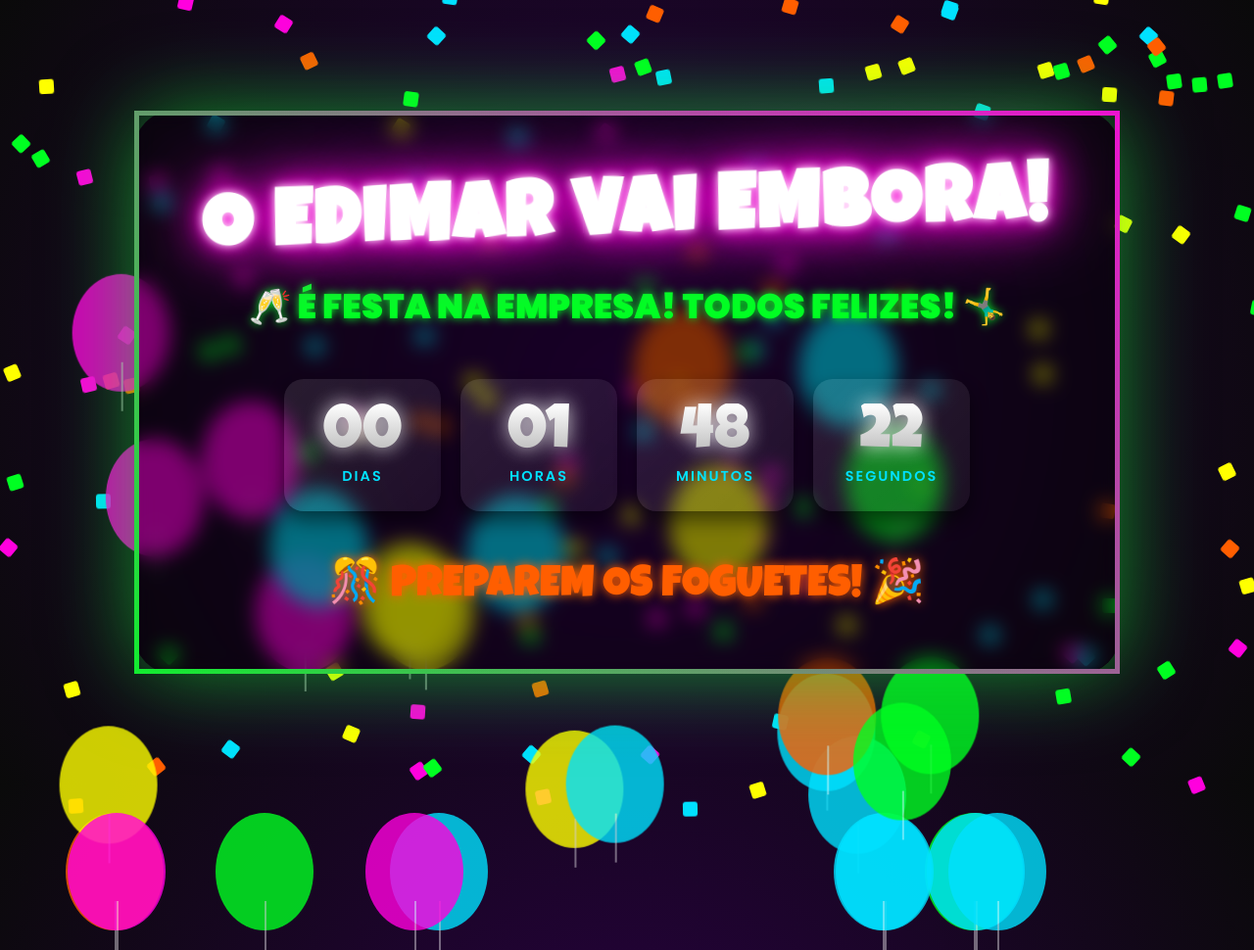
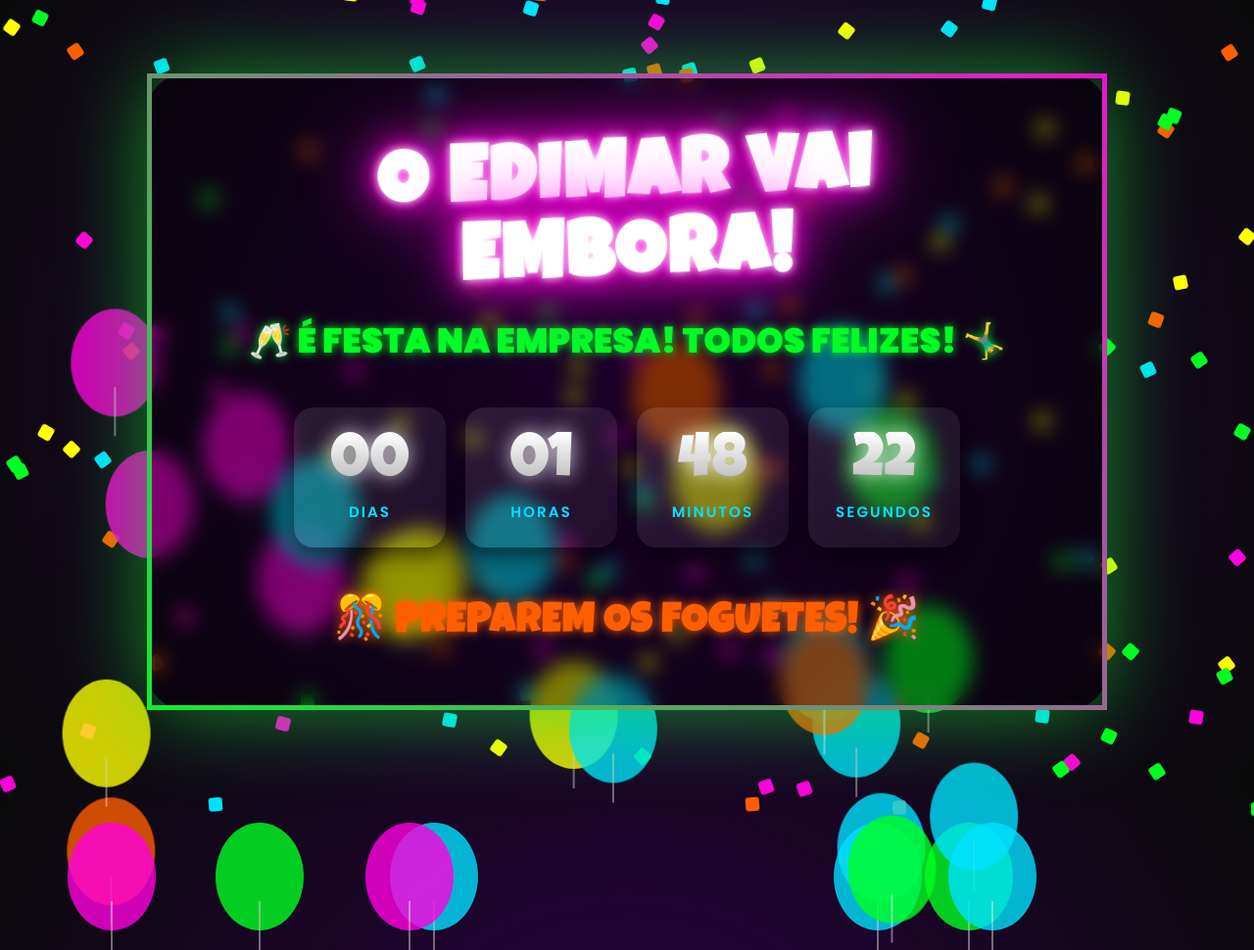
Before and after one commit to hicharlesrocha/hicharlesrocha.github.io, a plain HTML site: page sai-logo.html in a window 1280 px wide. Shown: the whole page at 98% size. Drawn offline with Linux system fonts and the light colour scheme.

Commit message:
Update sai-logo.html

```diff
--- a/sai-logo.html
+++ b/sai-logo.html
@@ -1,10 +1,11 @@
 <!DOCTYPE html>
 <html lang="pt-br">
 <head>
-    <meta charset="UTF-8">
-    <meta name="viewport" content="width=device-width, initial-scale=1.0">
+  <meta charset="UTF-8" />
+  <meta name="viewport" content="width=device-width, initial-scale=1.0" />
   <title>A GRANDE LIBERTAÇÃO DO EDIMAR!</title>
   <link href="https://fonts.googleapis.com/css2?family=Luckiest+Guy&family=Poppins:wght@600;900&display=swap" rel="stylesheet">
+
   <style>
     :root {
       --cor-fundo: #0a0a0a;
@@ -15,9 +16,11 @@
       --neon-4: #00e1ff; /* Azul Piscina */
     }
 
+    * { box-sizing: border-box; }
+
     body {
       margin: 0;
-            padding: 0;
+      padding: 18px;
       font-family: 'Poppins', sans-serif;
       background-color: var(--cor-fundo);
       background-image: radial-gradient(circle, #2a0044 0%, #0a0a0a 100%);
@@ -25,27 +28,32 @@
       display: flex;
       align-items: center;
       justify-content: center;
-            height: 100vh;
-            overflow: hidden;
+      min-height: 100svh; /* melhor que 100vh em celular */
+      overflow-x: hidden;
       text-align: center;
     }
 
     .party-container {
       position: relative;
       z-index: 10;
-            padding: 4rem;
-            border-radius: 40px;
+
+      width: min(100%, 980px);
+      padding: clamp(18px, 5vw, 4rem);
+      border-radius: clamp(22px, 4vw, 40px);
+
       background: rgba(0, 0, 0, 0.4);
       backdrop-filter: blur(10px);
+
       border: 5px solid;
       border-image: linear-gradient(45deg, var(--neon-1), var(--neon-3)) 1;
+
       box-shadow: 0 0 60px rgba(255, 0, 222, 0.5), inset 0 0 20px rgba(0, 255, 34, 0.3);
       animation: pulse-border 1.5s infinite alternate;
     }
 
     h1 {
       font-family: 'Luckiest Guy', cursive;
-            font-size: 5rem;
+      font-size: clamp(2rem, 8vw, 5rem);
       margin: 0;
       text-transform: uppercase;
       letter-spacing: 3px;
@@ -55,36 +63,39 @@
     }
 
     .main-message {
-            font-size: 2.2rem;
+      font-size: clamp(1rem, 4.2vw, 2.2rem);
       font-weight: 900;
-            margin: 1.5rem 0 3rem;
+      margin: clamp(12px, 3vw, 1.5rem) 0 clamp(18px, 4vw, 3rem);
       color: var(--neon-3);
       text-shadow: 0 0 10px var(--neon-3);
+      line-height: 1.15;
     }
 
     .timer-display {
-            display: flex;
-            gap: 20px;
+      display: grid;
+      grid-template-columns: repeat(4, minmax(0, 1fr));
+      gap: clamp(10px, 2vw, 20px);
       justify-content: center;
+      width: 100%;
+      max-width: 680px;
+      margin: 0 auto;
     }
 
     .timer-block {
       background: linear-gradient(135deg, rgba(255,255,255,0.1) 0%, rgba(255,255,255,0.05) 100%);
-            padding: 25px;
-            border-radius: 20px;
-            min-width: 110px;
+      padding: clamp(10px, 2.8vw, 25px);
+      border-radius: clamp(16px, 3vw, 20px);
       box-shadow: 0 10px 20px rgba(0,0,0,0.5);
       transition: transform 0.2s;
+      min-width: 0;
     }
 
-        .timer-block:hover {
-            transform: scale(1.1) rotate(5deg);
-        }
+    .timer-block:hover { transform: scale(1.08) rotate(4deg); }
 
     .number {
       display: block;
       font-family: 'Luckiest Guy', cursive;
-            font-size: 4rem;
+      font-size: clamp(2rem, 10vw, 4rem);
       line-height: 1;
       background: linear-gradient(to bottom, #fff, #aaa);
       -webkit-background-clip: text;
@@ -93,24 +104,24 @@
     }
 
     .label {
-            font-size: 0.9rem;
+      font-size: clamp(0.7rem, 2.6vw, 0.95rem);
       text-transform: uppercase;
       letter-spacing: 2px;
       color: var(--neon-4);
       font-weight: 600;
+      margin-top: 6px;
     }
 
     .bottom-banner {
       font-family: 'Luckiest Guy', cursive;
-            font-size: 2.5rem;
-            margin-top: 3rem;
+      font-size: clamp(1.2rem, 5.2vw, 2.5rem);
+      margin-top: clamp(18px, 4vw, 3rem);
       color: var(--neon-2);
       text-shadow: 0 0 10px var(--neon-2);
       animation: text-pulse 1s infinite alternate;
     }
 
     /* --- ANIMAÇÕES --- */
-
     @keyframes pulse-border {
       0% { box-shadow: 0 0 60px rgba(255, 0, 222, 0.4); }
       100% { box-shadow: 0 0 90px rgba(0, 255, 34, 0.6); border-image: linear-gradient(45deg, var(--neon-3), var(--neon-1)) 1; }
@@ -122,31 +133,35 @@
     }
 
     @keyframes text-pulse {
-            0% { opacity: 0.8; transform: scale(1); }
-            100% { opacity: 1; transform: scale(1.1); }
+      0% { opacity: 0.85; transform: scale(1); }
+      100% { opacity: 1; transform: scale(1.08); }
     }
 
     /* Confetes */
     .confetti {
       position: absolute;
-            width: 15px;
-            height: 15px;
+      width: 14px;
+      height: 14px;
       top: -20px;
       z-index: 1;
       border-radius: 3px;
       animation: fall linear infinite;
+      pointer-events: none;
+      will-change: transform;
     }
 
     /* Balões */
     .balloon {
       position: absolute;
       bottom: -150px;
-            width: 100px;
-            height: 120px;
+      width: 90px;
+      height: 110px;
       border-radius: 50%;
       z-index: 2;
       opacity: 0.8;
       animation: rise linear infinite;
+      pointer-events: none;
+      will-change: transform;
     }
     .balloon::after {
       content: '';
@@ -156,26 +171,52 @@
       width: 2px;
       height: 50px;
       background: rgba(255,255,255,0.5);
+      transform: translateX(-50%);
     }
 
     @keyframes fall {
-            to { transform: translateY(105vh) rotate(720deg); }
+      to { transform: translateY(105svh) rotate(720deg); }
     }
 
     @keyframes rise {
       0% { transform: translateY(0); }
-            100% { transform: translateY(-120vh) translateX(50px); }
+      100% { transform: translateY(-120svh) translateX(50px); }
     }
 
+    /* ===== MOBILE / STORIES ===== */
+    @media (max-width: 600px) {
+      body { padding: 12px; }
+
+      .party-container {
+        width: 100%;
+        border-radius: 26px;
+        animation: none;
+        box-shadow: 0 0 26px rgba(255,0,222,0.35), inset 0 0 14px rgba(0, 255, 34, 0.18);
+      }
+
+      /* layout "stories": timer em 2x2 */
+      .timer-display {
+        grid-template-columns: repeat(2, minmax(0, 1fr));
+        max-width: 420px;
+        gap: 12px;
+      }
+
+      /* sem hover e menos tremedeira pra não cansar */
+      .timer-block:hover { transform: none; }
+      h1 { animation: none; }
+
+      /* banner mais coladinho */
+      .bottom-banner { animation: none; }
+    }
   </style>
 </head>
+
 <body>
-
-    <div class="party-container">
+  <div class="party-container" id="container">
     <h1>O EDIMAR VAI EMBORA!</h1>
     <div class="main-message">🥂 É FESTA NA EMPRESA! TODOS FELIZES! 🤸‍♂️</div>
 
-        <div class="timer-display">
+    <div class="timer-display" aria-label="Contagem regressiva">
       <div class="timer-block">
         <span id="days" class="number">01</span>
         <div class="label">Dias</div>
@@ -198,19 +239,26 @@
   </div>
 
   <script>
-        // DATA ALVO: Amanhã (27 de Fevereiro de 2026) às 18:00:00 (Brasília)
+    // DATA ALVO: 27 de Fevereiro de 2026 às 18:00:00 (horário local do dispositivo)
+    // Obs: no seu original era "amanhã", mas no arquivo estava fixo em 2026-02-27 18:00.
     const targetDate = new Date(2026, 1, 27, 18, 0, 0).getTime();
 
-        const timer = setInterval(function() {
+    const container = document.getElementById("container");
+
+    const timer = setInterval(function () {
       const now = new Date().getTime();
       const diff = targetDate - now;
 
       if (diff <= 0) {
         clearInterval(timer);
-                document.querySelector(".party-container").innerHTML = `
-                    <h1 style="font-size: 7rem; text-shadow: 0 0 20px #fff, 0 0 40px #0f0;">FALOOOOOU, EDIMAR!</h1>
-                    <div style="font-size: 5rem; margin-top: 2rem;">🥳🍾🎸💃🕺</div>
-                    <div class="bottom-banner" style="font-size: 3rem;">A LENDA SAIU DO PRÉDIO!</div>
+        container.innerHTML = `
+          <h1 style="font-size: clamp(2.6rem, 12vw, 7rem); text-shadow: 0 0 20px #fff, 0 0 40px #0f0; animation:none;">
+            FALOOOOOU, EDIMAR!
+          </h1>
+          <div style="font-size: clamp(2.4rem, 12vw, 5rem); margin-top: 1.2rem;">🥳🍾🎸💃🕺</div>
+          <div class="bottom-banner" style="font-size: clamp(1.4rem, 6vw, 3rem); animation:none;">
+            A LENDA SAIU DO PRÉDIO!
+          </div>
         `;
         return;
       }
@@ -226,26 +274,28 @@
       document.getElementById("seconds").innerText = s.toString().padStart(2, '0');
     }, 1000);
 
-        // Chuva de CONFETES e BALÕES
+    // Chuva de CONFETES e BALÕES (otimizado pra celular)
     const colors = ['#ff00de', '#ff5e00', '#00ff22', '#00e1ff', '#ffff00'];
+    const isMobile = window.matchMedia("(max-width: 600px)").matches;
 
-        for (let i = 0; i < 150; i++) {
-            // Criar confete
+    const totalConfetti = isMobile ? 45 : 150;
+    const balloonEvery = isMobile ? 10 : 5;  // menos balões no celular
+
+    for (let i = 0; i < totalConfetti; i++) {
       const c = document.createElement('div');
       c.className = 'confetti';
       c.style.left = Math.random() * 100 + 'vw';
-            c.style.animationDelay = Math.random() * 5 + 's';
-            c.style.animationDuration = (Math.random() * 2 + 1) + 's'; // Mais rápido
+      c.style.animationDelay = Math.random() * 4 + 's';
+      c.style.animationDuration = (Math.random() * 2 + 1.2) + 's';
       c.style.background = colors[Math.floor(Math.random() * colors.length)];
       document.body.appendChild(c);
 
-            // Criar balão (menos balões)
-            if (i % 5 === 0) {
+      if (i % balloonEvery === 0) {
         const b = document.createElement('div');
         b.className = 'balloon';
         b.style.left = Math.random() * 90 + 'vw';
-                b.style.animationDelay = Math.random() * 8 + 's';
-                b.style.animationDuration = (Math.random() * 5 + 4) + 's';
+        b.style.animationDelay = Math.random() * 7 + 's';
+        b.style.animationDuration = (Math.random() * 5 + 4.5) + 's';
         b.style.background = colors[Math.floor(Math.random() * colors.length)];
         document.body.appendChild(b);
       }
```
Lines whose indentation alone changed are shown as unchanged.
